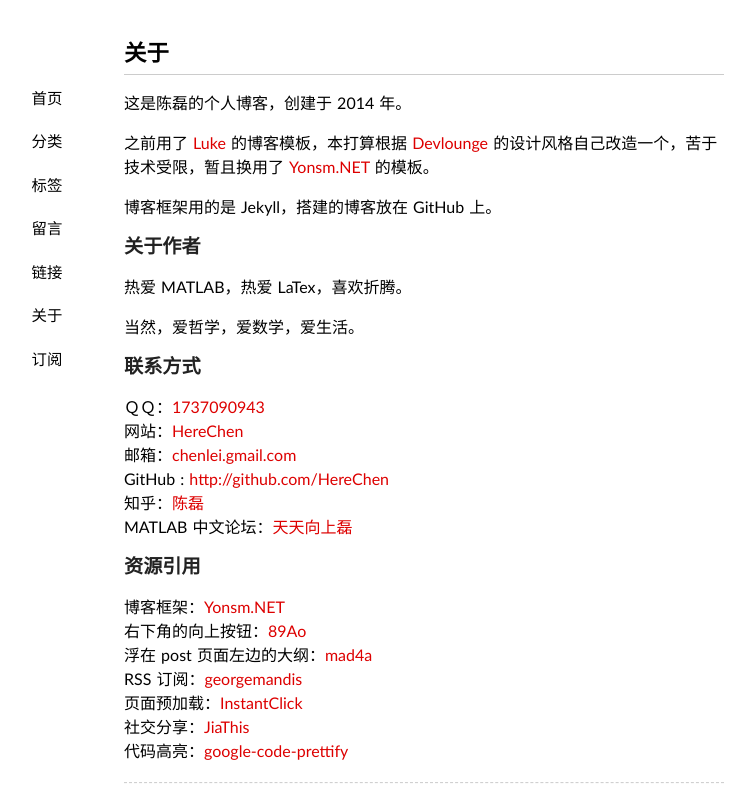
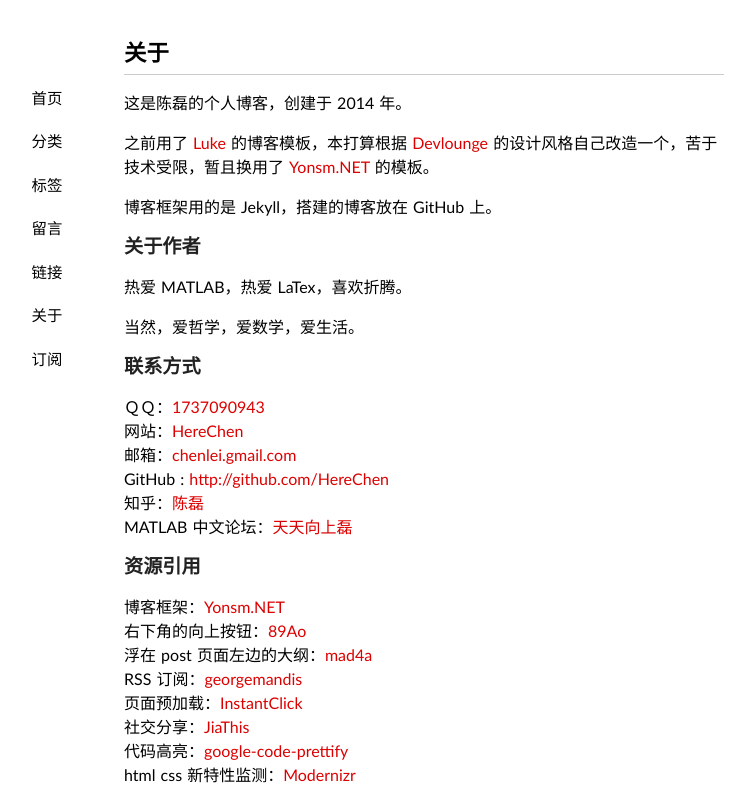
Before and after one commit to Xuezhiyuanlin/herechen.github.io, a Jekyll site: the page built from about/index.md, in a window 1280 px wide, cut to the strip 0-787 px from the top of the page. Shown: the whole strip, without its empty margins (216-963 px from the left). Built offline with Jekyll 4.4.1, drawn with Linux system fonts in a browser that asks for light colours; some web fonts are replaced; Markdown is read by kramdown in place of the engine named in the settings.

Commit message:
herechen

```diff
--- a/about/index.md
+++ b/about/index.md
@@ -35,6 +35,7 @@
 页面预加载：[InstantClick](http://instantclick.io/start.html)
 社交分享：[JiaThis](http://www.jiathis.com/)
 代码高亮：[google-code-prettify](http://code.google.com/p/google-code-prettify/)
+html css 新特性监测：[Modernizr](http://modernizr.com/)
 
 ---
 
```
